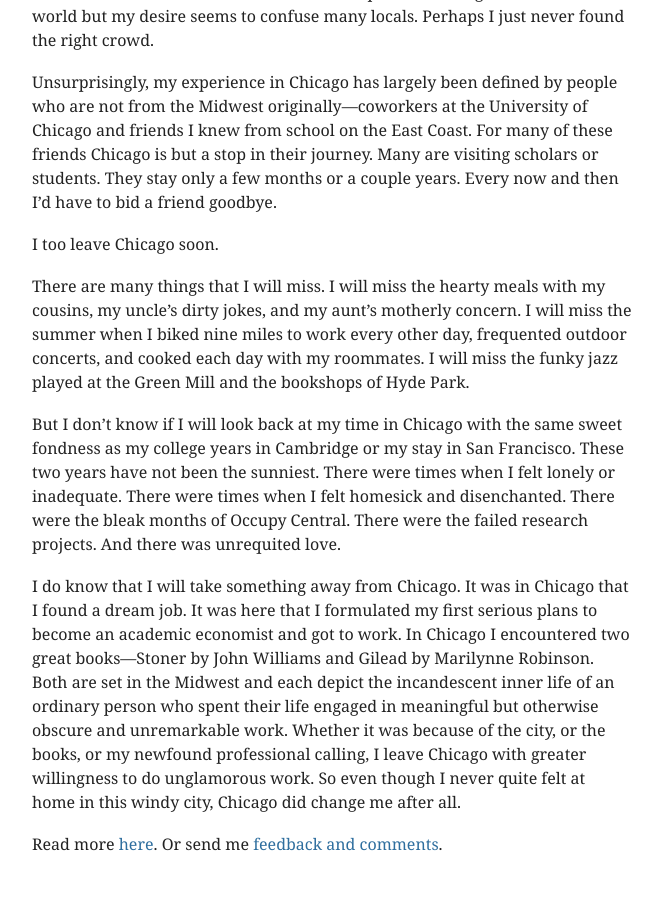
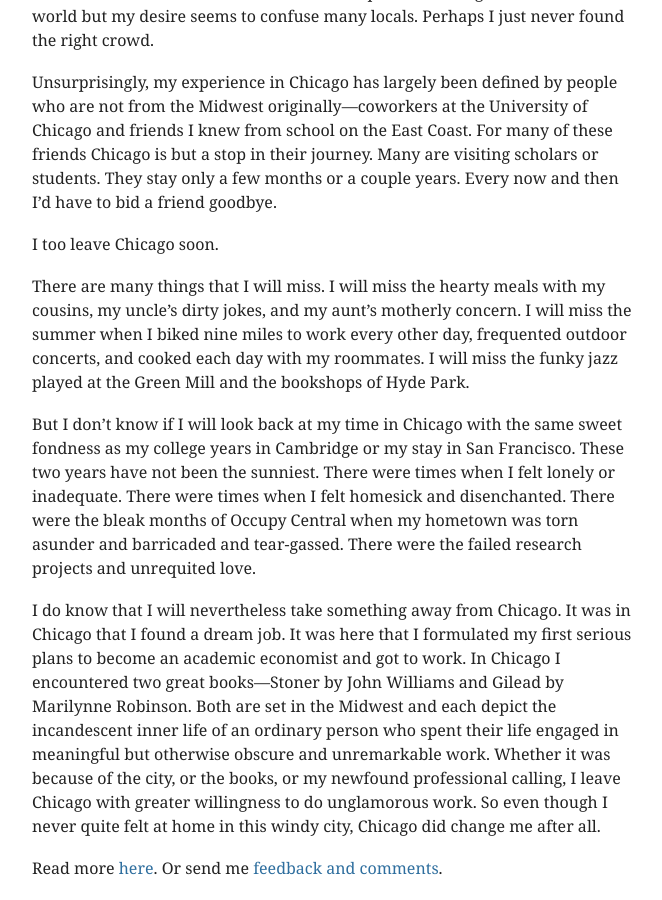
Before and after one commit to mbwong/mbwong.github.com, a Jekyll site: the page built from _posts/2015-03-22-chicago.md, in a window 1280 px wide and 900 px high, scrolled down 1140 px. Shown: the whole window, without its empty margins (308-970 px from the left). Built offline with Jekyll 4.4.1, drawn with Linux system fonts in a browser that asks for light colours; before the commit the page ends 2016 px from its top, so only the background shows below that.

Commit message:
Update 2015-03-22-chicago.md

```diff
--- a/_posts/2015-03-22-chicago.md
+++ b/_posts/2015-03-22-chicago.md
@@ -20,6 +20,6 @@ I too leave Chicago soon.
 
 There are many things that I will miss. I will miss the hearty meals with my cousins, my uncle's dirty jokes, and my aunt's motherly concern. I will miss the summer when I biked nine miles to work every other day, frequented outdoor concerts, and cooked each day with my roommates. I will miss the funky jazz played at the Green Mill and the bookshops of Hyde Park.
 
-But I don't know if I will look back at my time in Chicago with the same sweet fondness as my college years in Cambridge or my stay in San Francisco. These two years have not been the sunniest. There were times when I felt lonely or inadequate. There were times when I felt homesick and disenchanted. There were the bleak months of Occupy Central. There were the failed research projects. And there was unrequited love.
+But I don't know if I will look back at my time in Chicago with the same sweet fondness as my college years in Cambridge or my stay in San Francisco. These two years have not been the sunniest. There were times when I felt lonely or inadequate. There were times when I felt homesick and disenchanted. There were the bleak months of Occupy Central when my hometown was torn asunder and barricaded and tear-gassed. There were the failed research projects and unrequited love.
 
-I do know that I will take something away from Chicago. It was in Chicago that I found a dream job. It was here that I formulated my first serious plans to become an academic economist and got to work. In Chicago I encountered two great books---Stoner by John Williams and Gilead by Marilynne Robinson. Both are set in the Midwest and each depict the incandescent inner life of an ordinary person who spent their life engaged in meaningful but otherwise obscure and unremarkable work. Whether it was because of the city, or the books, or my newfound professional calling, I leave Chicago with greater willingness to do unglamorous work. So even though I never quite felt at home in this windy city, Chicago did change me after all.
+I do know that I will nevertheless take something away from Chicago. It was in Chicago that I found a dream job. It was here that I formulated my first serious plans to become an academic economist and got to work. In Chicago I encountered two great books---Stoner by John Williams and Gilead by Marilynne Robinson. Both are set in the Midwest and each depict the incandescent inner life of an ordinary person who spent their life engaged in meaningful but otherwise obscure and unremarkable work. Whether it was because of the city, or the books, or my newfound professional calling, I leave Chicago with greater willingness to do unglamorous work. So even though I never quite felt at home in this windy city, Chicago did change me after all.
```
